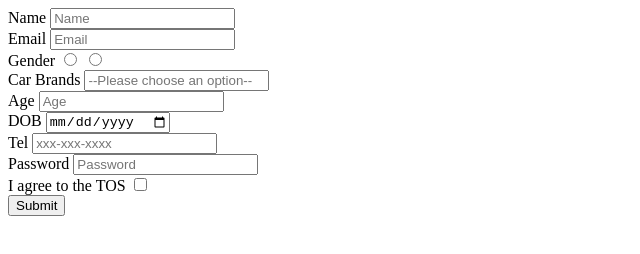
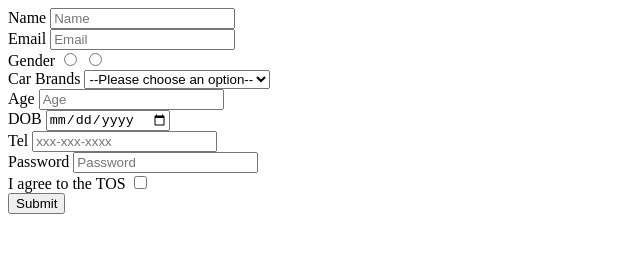
Before and after one commit to acciojob/signup-form-car-Vishnutyagi, a website: page main.html in a window 1280 px wide. Shown: the whole page, without its empty margins (0-640 px from the left). Drawn offline with Linux system fonts and the light colour scheme.

Commit message:
created a submission

```diff
--- a/main.html
+++ b/main.html
@@ -17,7 +17,14 @@
 		<input id="gender_m" required type="radio" name="gender">
 		<input id="gender_f" required type="radio" name="gender"><br>
 		<label for="cars">Car Brands</label>
-		<input id="cars" required type="select" placeholder="--Please choose an option--"><br>
+		<select id="cars" required>
+    <option value="" disabled selected>--Please choose an option--</option>
+    <option value="volvo">Volvo</option>
+    <option value="saab">Saab</option>
+    <option value="mercedes">Mercedes</option>
+    <option value="audi">Audi</option>
+</select>
+<br>
 
 		<label for="age">Age</label>
 		<input id="age" placeholder="Age" required type="number">
```
